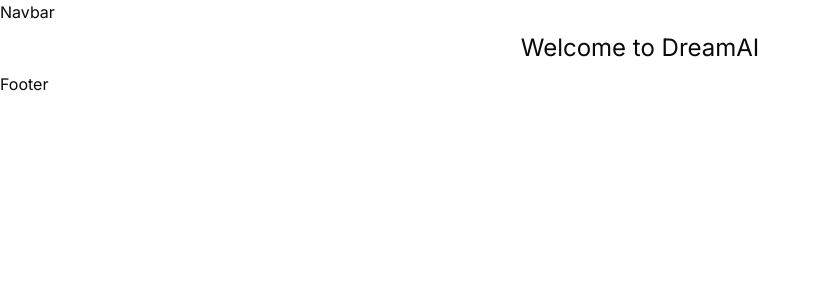
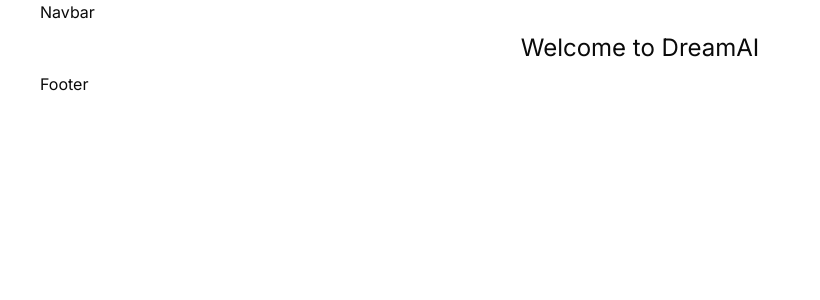
Before and after one commit to mdsajalali/dream-ai-client, a Next.js app: page / in a window 1280 px wide. Shown: the top 300 px of the page, without its empty margins (0-820 px from the left). Built offline with nearby package versions, Linux system fonts and the light colour scheme.

Commit message:
add: container shared file

```diff
--- /dev/null
+++ b/src/components/shared/Container.tsx
@@ -0,0 +1,5 @@
+const Container = ({ children }: { children: React.ReactNode }) => {
+  return <div className="max-w-[1200px] mx-auto px-4 lg:px-0">{children}</div>;
+};
+
+export default Container;
--- a/src/components/shared/Footer.tsx
+++ b/src/components/shared/Footer.tsx
@@ -1,9 +1,12 @@
 import React from 'react'
+import Container from './Container'
 
 const Footer = () => {
   return (
-    <div>Footer</div>
-  )
+    <div>
+      <Container>Footer</Container>
+    </div>
+  );
 }
 
 export default Footer
--- a/src/components/shared/Navbar.tsx
+++ b/src/components/shared/Navbar.tsx
@@ -1,7 +1,12 @@
 import React from "react";
+import Container from "./Container";
 
 const Navbar = () => {
-  return <div>Navbar</div>;
+  return (
+    <div>
+      <Container>Navbar</Container>
+    </div>
+  );
 };
 
 export default Navbar;
```
